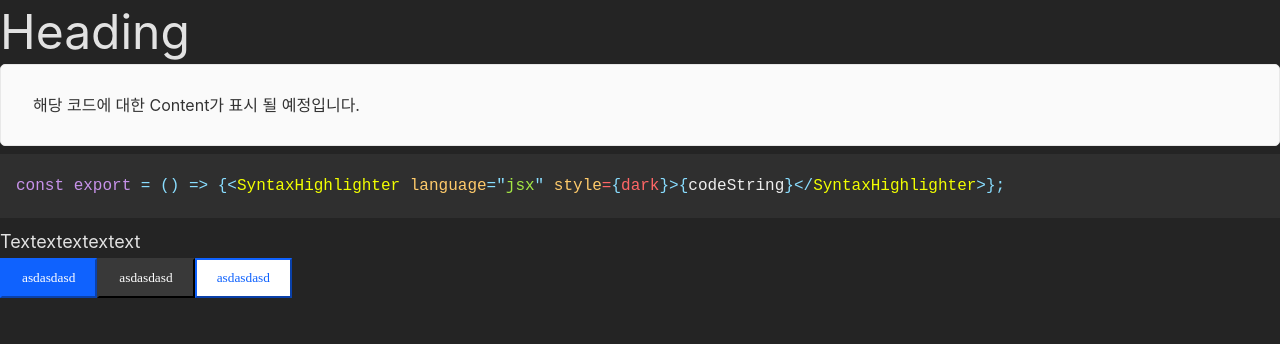
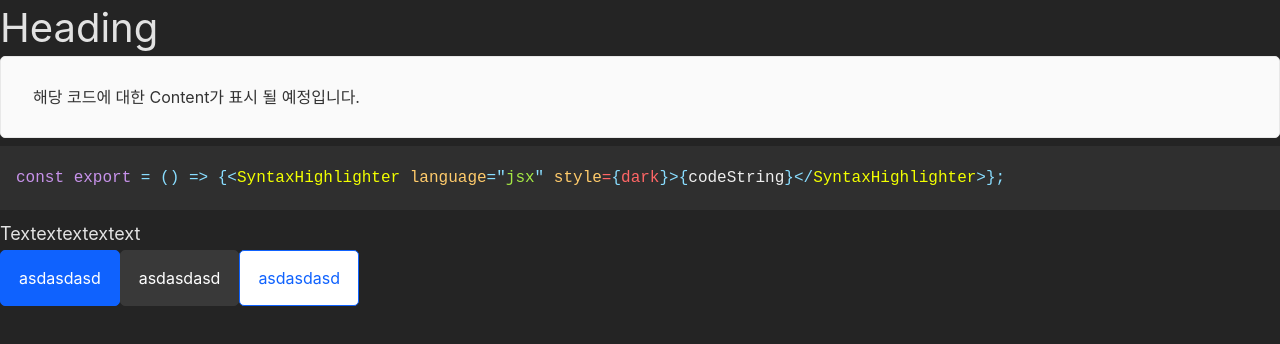
Before and after one commit to dongggggae/_hyun-design-system, a React (Vite) app: page / in a window 1280 px wide. Shown: the top 344 px of the page. Built offline with nearby package versions, Linux system fonts and the light colour scheme.

Commit message:
Button 컴포넌트 수정

```diff
--- a/src/App.jsx
+++ b/src/App.jsx
@@ -3,17 +3,15 @@ import Heading from './components/hyun-design-system/typography/Heading';
 import Text from './components/hyun-design-system/typography/Text';
 import Button from './components/hyun-design-system/button/Button';
 
-
 const App = () => {
   return (
     <div className="App">
-
-      <Heading as="h2" text="Heading" />
+      <Heading as="h5" size={3} text="Heading" />
       <CodeContainer />
       <Text size="lg">Textextextextext</Text>
-      <Button type="primary">asdasdasd</Button>
-      <Button type="secondary">asdasdasd</Button>
-      <Button type="tertiary">asdasdasd</Button>
+      <Button variant="primary" size="lg" text="asdasdasd"></Button>
+      <Button variant="secondary" size="lg" text="asdasdasd"></Button>
+      <Button variant="tertiary" size="lg" text="asdasdasd"></Button>
     </div>
   );
 };
--- a/src/components/hyun-design-system/button/Button.jsx
+++ b/src/components/hyun-design-system/button/Button.jsx
@@ -19,45 +19,75 @@ const StylesButton = {
   },
 };
 
+const SizesButton = {
+  lg: {
+    height: '56px',
+    paddingX: '18px',
+    fontSize: '16px',
+    lineHeight: '24px',
+  },
+  md: {
+    height: '48px',
+    paddingX: '14px',
+    fontSize: '14px',
+    lineHeight: '24px',
+  },
+  sm: {
+    height: '32px',
+    paddingX: '10px',
+    fontSize: '14px',
+    lineHeight: '24px',
+  },
+  xs: {
+    height: '24px',
+    paddingX: '6px',
+    fontSize: '12px',
+    lineHeight: '20px',
+  },
+};
+
 const StyledButton = styled.button`
-  display: 'inline-flex';
-  justify-content: 'center';
-  align-items: 'center';
-  font-family: 'inherit';
-  text-align: 'center';
-  box-sizing: 'border-box';
-  border-width: '1px';
-  border-style: 'solid';
-  border-radius: '5px';
-  font-size: '16px';
-  padding: 10px 20px;
-  user-select: 'none';
-  box-shadow: 'none';
-  out-line: 'none';
-  background-color: ${(props) => StylesButton[props.type].backgroundColor};
-  border-color: ${(props) => StylesButton[props.type].borderColor};
-  color: ${(props) => StylesButton[props.type].color};
+  display: inline-flex;
+  justify-content: center;
+  align-items: center;
+  font-family: inherit;
+  text-align: center;
+  box-sizing: border-box;
+  border-width: 1px;
+  border-style: solid;
+  border-radius: 5px;
+  user-select: none;
+  box-shadow: none;
+  outline: none;
+  height: ${(props) => SizesButton[props.size].height};
+  font-size: ${(props) => SizesButton[props.size].fontSize};
+  line-height: ${(props) => SizesButton[props.size].lineHeight};
+  padding-right: ${(props) => SizesButton[props.size].paddingX};
+  padding-left: ${(props) => SizesButton[props.size].paddingX};
+  background-color: ${(props) => StylesButton[props.variant].backgroundColor};
+  border-color: ${(props) => StylesButton[props.variant].borderColor};
+  color: ${(props) => StylesButton[props.variant].color};
 `;
 
-const Button = ({ type, children }) => {
+const Button = ({ variant, size, text }) => {
   return (
-    <StyledButton className="btn" type={type}>
-      {children}
+    <StyledButton className="btn" variant={variant} size={size}>
+      {text}
     </StyledButton>
   );
 };
 
 StyledButton.defaultProps = {
-  type: 'primary',
-  // size: 'md',
-  // text: 'Button',
+  variant: 'primary',
+  size: 'md',
+  text: 'Button',
 };
 
 Button.propTypes = {
-  type: PropTypes.oneOf(['primary', 'secondary', 'tertiary']).isRequired,
-  // size: PropTypes.string.isRequired,
+  variant: PropTypes.oneOf(['primary', 'secondary', 'tertiary']).isRequired,
+  size: PropTypes.string.isRequired,
+  text: PropTypes.string.isRequired,
   // text: PropTypes.string.isRequired,
-  children: PropTypes.node.isRequired,
 };
 
 export default Button;
--- a/src/components/hyun-design-system/typography/Heading.jsx
+++ b/src/components/hyun-design-system/typography/Heading.jsx
@@ -2,48 +2,54 @@ import PropTypes from 'prop-types';
 import styled from '@emotion/styled';
 
 const StylesHeading = {
-  h1: {
+  1: {
     fontSize: '56px',
     lineHeight: '72px',
   },
-  h2: {
+  2: {
     fontSize: '48px',
     lineHeight: '64px',
   },
-  h3: {
+  3: {
     fontSize: '40px',
     lineHeight: '56px',
   },
-  h4: {
+  4: {
     fontSize: '32px',
     lineHeight: '48px',
   },
-  h5: {
+  5: {
     fontSize: '24px',
     lineHeight: '40px',
   },
-  h6: {
+  6: {
     fontSize: '20px',
     lineHeight: '32px',
   },
 };
 
 const StyledHeading = styled.h1`
-  font-size: ${(props) => StylesHeading[props.as].fontSize};
-  line-height: ${(props) => StylesHeading[props.as].lineHeight};
+  font-size: ${(props) => StylesHeading[props.size].fontSize};
+  line-height: ${(props) => StylesHeading[props.size].lineHeight};
 `;
 
-const Heading = ({ as, text }) => {
-  return <StyledHeading as={as}>{text}</StyledHeading>;
+const Heading = ({ as, size, text }) => {
+  return (
+    <StyledHeading as={as} size={size}>
+      {text}
+    </StyledHeading>
+  );
 };
 
 StyledHeading.defaultProps = {
-  as: 'h4',
+  as: 'h1',
+  size: 1,
   text: null,
 };
 
 Heading.propTypes = {
-  as: PropTypes.string.isRequired,
+  as: PropTypes.oneOf(['h1', 'h2', 'h3', 'h4', 'h5', 'h6']).isRequired,
+  size: PropTypes.oneOf([1, 2, 3, 4, 5, 6]).isRequired,
   text: PropTypes.string.isRequired,
 };
 
```
